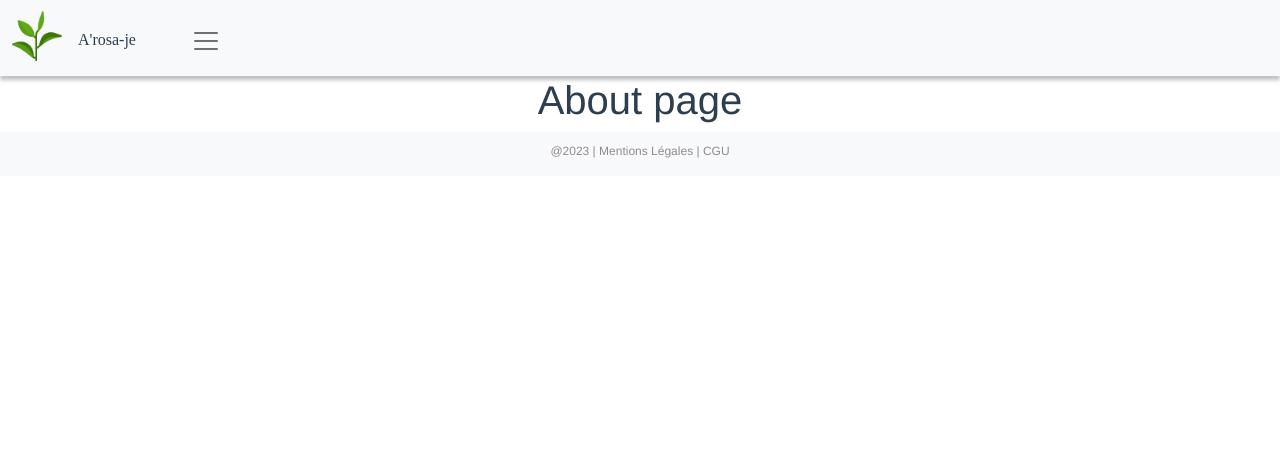
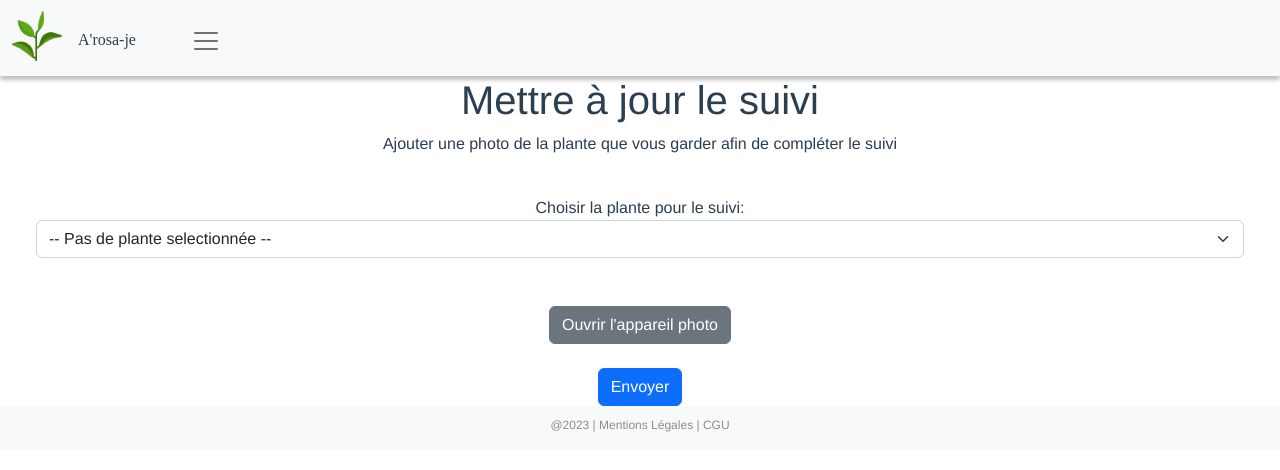
Before and after one commit to mayyyyyl/mspr-app, a Vue app: page /ajouter_suivi in a window 1280 px wide. Shown: the top 470 px of the page. Built offline with nearby package versions, Linux system fonts and the light colour scheme.

Commit message:
ajout caméra pour prendre des photos

```diff
--- a/src/views/AddTrackingView.vue
+++ b/src/views/AddTrackingView.vue
@@ -1,18 +1,143 @@
 <template>
-  <div class="about">
-    <h1>About page</h1>
+  <h1>Mettre à jour le suivi</h1>
+    <p>Ajouter une photo de la plante que vous garder afin de compléter le suivi</p>
+    <div class="container-fluid">
+    <!-- <form method="POST" enctype="multipart/form-data"> -->
+      <form id="app" @submit="checkForm" method="post">
+      <div class="row p-4">
+        <div class="col">
+          <label for="plant_id">Choisir la plante pour le suivi:</label>
+          <select class="form-select" aria-label="Default select example" id="plant_id" required>
+            <option selected>-- Pas de plante selectionnée --</option>
+            <option value="1">One</option>
+            <option value="2">Two</option>
+            <option value="3">Three</option>
+          </select>
+        </div>
+      </div>
+      <div class="row p-4">
+        <div class="col">
+          <div id="app" class="web-camera-container">
+          <div class="camera-button">
+              <button type="button" class="btn btn-secondary" :class="{ 'is-primary' : !isCameraOpen, 'is-danger' : isCameraOpen}" @click="toggleCamera">
+                <span v-if="!isCameraOpen">Ouvrir l'appareil photo</span>
+                <span v-else>Fermer l'appareil photo</span>
+            </button>
+          </div>
+
+          <div v-show="isCameraOpen && isLoading" class="camera-loading">
+            <ul class="loader-circle">
+              <li>Connexion à la caméra</li>
+            </ul>
+          </div>
+
+          <div v-if="isCameraOpen" v-show="!isLoading" class="camera-box" :class="{ 'flash' : isShotPhoto }">
+
+            <div class="camera-shutter" :class="{'flash' : isShotPhoto}"></div>
+
+            <video v-show="!isPhotoTaken" ref="camera" :width="450" :height="337.5" autoplay></video>
+
+            <canvas v-show="isPhotoTaken" id="photoTaken" ref="canvas" :width="450" :height="337.5"></canvas>
+          </div>
+
+          <div v-if="isCameraOpen && !isLoading" class="camera-shoot">
+            <button type="button" class="button" @click="takePhoto">
+              <img src="https://img.icons8.com/material-outlined/50/000000/camera--v2.png">
+            </button>
+          </div>
+          <div v-if="isPhotoTaken && isCameraOpen" class="camera-download">
+            <a id="downloadPhoto" download="my-photo.jpg" class="button" role="button" @click="downloadImage">
+              Télécharger
+            </a>
+          </div>
+        </div>
+        </div>
+      </div>
+      <button type="submit" class="btn btn-primary">Envoyer</button>
+    </form>
   </div>
 </template>
 
+<script>
+export default {
+  data() {
+    return {
+      isCameraOpen: false,
+      isPhotoTaken: false,
+      isShotPhoto: false,
+      isLoading: false,
+      link: '#'
+    }
+  },
 
-<script>
-import Navigation from '@/components/Navigation.vue';
-import Footer from '@/components/Footer.vue'
+  methods: {
+    toggleCamera() {
+      if(this.isCameraOpen) {
+        this.isCameraOpen = false;
+        this.isPhotoTaken = false;
+        this.isShotPhoto = false;
+        this.stopCameraStream();
+      } else {
+        this.isCameraOpen = true;
+        this.createCameraElement();
+      }
+    },
 
-export default {
-  components: {
-    Navigation,
-    Footer
+    createCameraElement() {
+      this.isLoading = true;
+
+      const constraints = (window.constraints = {
+				audio: false,
+				video: true
+			});
+
+
+			navigator.mediaDevices
+				.getUserMedia(constraints)
+				.then(stream => {
+          this.isLoading = false;
+					this.$refs.camera.srcObject = stream;
+				})
+				.catch(error => {
+          this.isLoading = false;
+					alert("May the browser didn't support or there is some errors.");
+				});
+    },
+
+    stopCameraStream() {
+      let tracks = this.$refs.camera.srcObject.getTracks();
+
+			tracks.forEach(track => {
+				track.stop();
+			});
+    },
+
+    takePhoto() {
+      if(!this.isPhotoTaken) {
+        this.isShotPhoto = true;
+
+        const FLASH_TIMEOUT = 50;
+
+        setTimeout(() => {
+          this.isShotPhoto = false;
+        }, FLASH_TIMEOUT);
+      }
+
+      this.isPhotoTaken = !this.isPhotoTaken;
+
+      const context = this.$refs.canvas.getContext('2d');
+      context.drawImage(this.$refs.camera, 0, 0, 450, 337.5);
+    },
+
+    downloadImage() {
+      const download = document.getElementById("downloadPhoto");
+      const canvas = document.getElementById("photoTaken").toDataURL("image/jpeg")
+    .replace("image/jpeg", "image/octet-stream");
+      download.setAttribute("href", canvas);
+    },
+    previewFiles(event) {
+      console.log(event.target.files);
+   }
   }
 }
 </script>
```
